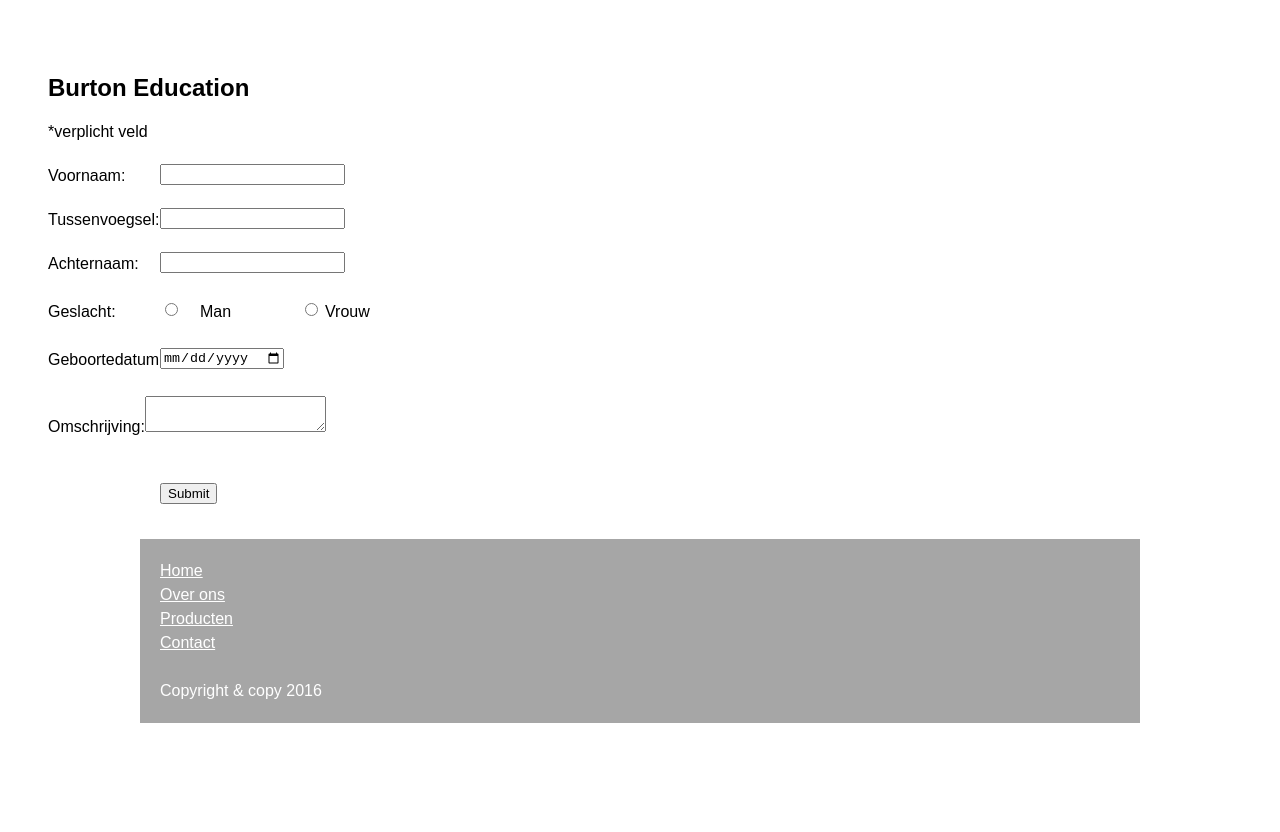
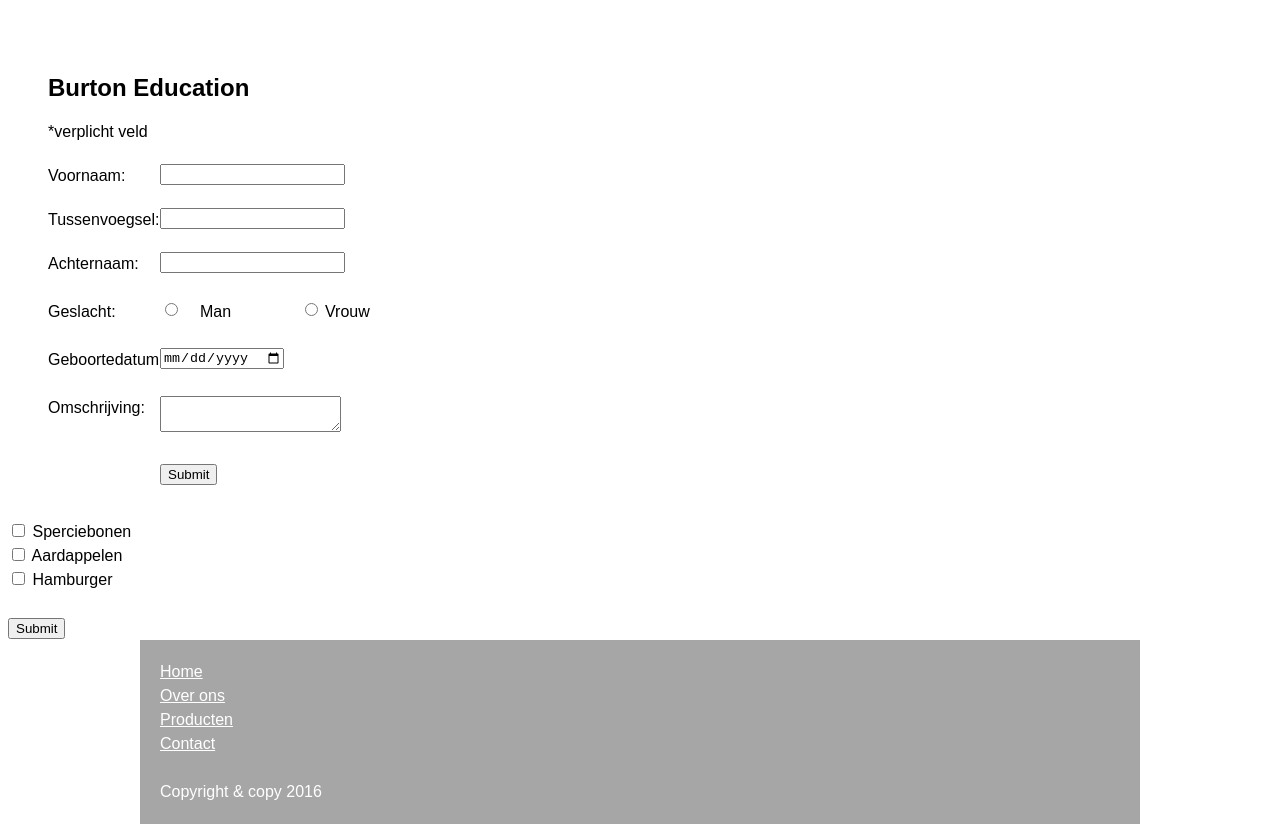
Before and after one commit to abdia124/HTML-CSS, a plain HTML site: page h05/login.html in a window 1280 px wide. Before the commit the page ends 800 px from the top, so only its background shows below. Drawn offline with Linux system fonts and the light colour scheme.

Commit message:
verder met inlogpagina h6

```diff
--- a/h05/login.html
+++ b/h05/login.html
@@ -45,7 +45,11 @@
         .vrouw {
             left: 325px;
         }
-        .bvb {
+        .tekst {
+            position: absolute;
+            left: 160px;
+        }
+        .datum {
             position: absolute;
             left: 160px;
         }
@@ -86,7 +90,7 @@
 <br>
 
 <br>
-        Geboortedatum:<input type="date" name="Geboortedam">
+        Geboortedatum:<input class="datum" type="date" name="Geboortedam">
         <br>
         <br>
         Omschrijving:<textarea class="tekst" name="omschrijving"></textarea>
@@ -96,6 +100,15 @@
             <input type="submit" name="knop">
         </li>
     </ul>
+
+
+    <input class="eten" type="checkbox" id="eten1" name="eten1" value="Bonen">
+    <label for="eten1"> Sperciebonen</label><br>
+    <input type="checkbox" id="eten2" name="eten2" value="Sasha">
+    <label for="eten2"> Aardappelen</label><br>
+    <input type="checkbox" id="eten3" name="eten3" value="Burger">
+    <label for="eten3"> Hamburger</label><br><br>
+    <input type="submit" value="Submit">
 
 
 
```
